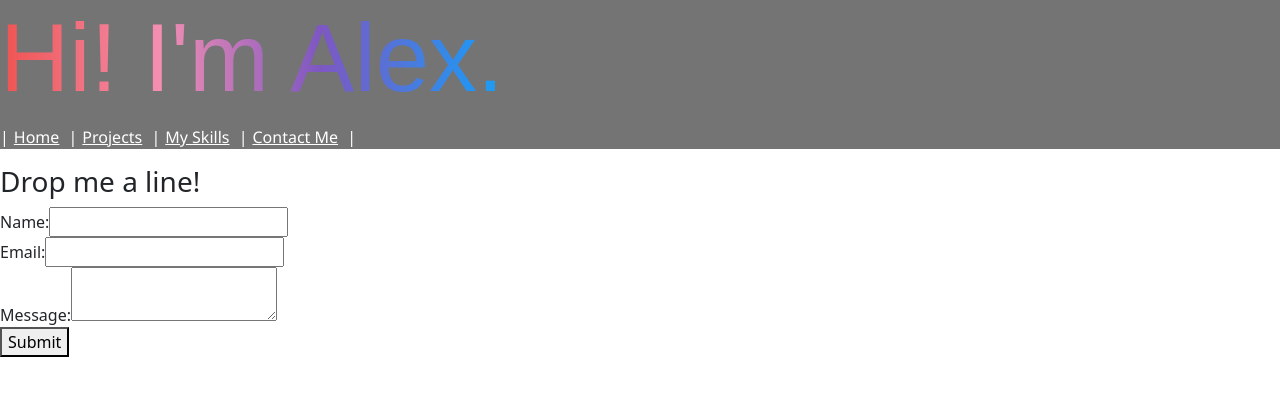
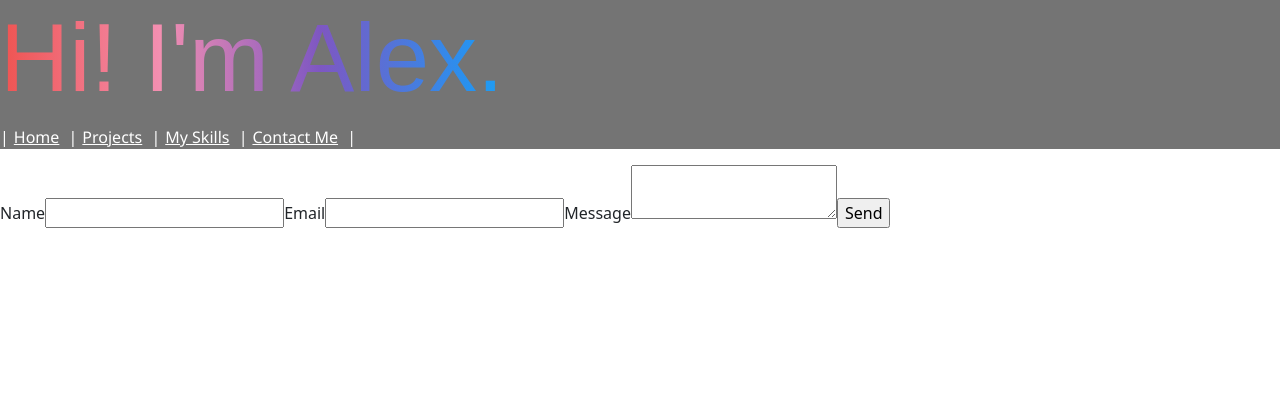
Before and after one commit to alexiusvdt/profile, a React (Create React App) app: page /contact-me in a window 1280 px wide. Shown: the top 396 px of the page. Built offline with nearby package versions, Linux system fonts and the light colour scheme.

Commit message:
continuing emailjs implementation, removing old server config as gmail nol longer supports

```diff
--- a/package.json
+++ b/package.json
@@ -3,6 +3,7 @@
   "version": "0.1.0",
   "private": true,
   "dependencies": {
+    "@emailjs/browser": "^3.10.0",
     "@emotion/react": "^11.10.6",
     "@emotion/styled": "^11.10.6",
     "@mui/icons-material": "^5.11.9",
@@ -12,6 +13,7 @@
     "@testing-library/react": "^13.4.0",
     "@testing-library/user-event": "^13.5.0",
     "bootstrap": "^5.2.3",
+    "cors": "^2.8.5",
     "install": "^0.13.0",
     "nodemailer": "^6.9.1",
     "npm": "^9.6.0",
--- a/src/components/ContactMe.js
+++ b/src/components/ContactMe.js
@@ -1,52 +1,31 @@
-import React, { useState } from "react";
+import React, { useRef } from 'react';
+import emailjs from '@emailjs/browser';
 
-const ContactForm = () => {
-  const [status, setStatus] = useState("Submit");
-  const handleSubmit = async (e) => {
+export const ContactForm = () => {
+  const form = useRef();
+
+  const sendEmail = (e) => {
     e.preventDefault();
 
-    setStatus("Sending...");
-
-    const { name, email, message } = e.target.elements;
-
-    let details = {
-      name: name.value,
-      email: email.value,
-      message: message.value,
-    };
-    let response = await fetch("http://localhost:5000/contact", {
-      method: "POST",
-      headers: {
-        "Content-Type": "application/json;charset=utf-8",
-      },
-      body: JSON.stringify(details),
-    });
-    setStatus("Submit");
-    let result = await response.json();
-    alert(result.status);
+    emailjs.sendForm('YOUR_SERVICE_ID', 'YOUR_TEMPLATE_ID', form.current, 'YOUR_PUBLIC_KEY')
+      .then((result) => {
+          console.log(result.text);
+      }, (error) => {
+          console.log(error.text);
+      });
   };
 
   return (
-    <>
-    <h3>Drop me a line!</h3>
-    <form onSubmit={handleSubmit}>
-      <div>
-        <label htmlFor="name">Name:</label>
-        <input type="text" id="name" required />
-      </div>
-      <div>
-        <label htmlFor="email">Email:</label>
-        <input type="email" id="email" required />
-      </div>
-      <div>
-        <label htmlFor="message">Message:</label>
-        <textarea id="message" required />
-      </div>
-      <button type="submit">{status}</button>
+    <form ref={form} onSubmit={sendEmail}>
+      <label>Name</label>
+      <input type="text" name="user_name" />
+      <label>Email</label>
+      <input type="email" name="user_email" />
+      <label>Message</label>
+      <textarea name="message" />
+      <input type="submit" value="Send" />
     </form>
-    </>
   );
 };
 
-
 export default ContactForm;
--- a/src/components/Projects.js
+++ b/src/components/Projects.js
@@ -41,7 +41,6 @@
   )
 }
 
-
 function Projects(){
   return (
     <>
--- a/src/index.js
+++ b/src/index.js
@@ -3,7 +3,7 @@
 import './index.css';
 import App from './components/App';
 import reportWebVitals from './reportWebVitals';
-// import '../node_modules/bootstrap/dist/css/bootstrap.min.css';
+
 
 const root = ReactDOM.createRoot(document.getElementById('root'));
 root.render(
```
Also changed, not shown: src/components/Server.js (deleted, +0 -26 lines), 2 other files (tests, documents, lock files or other folders).
